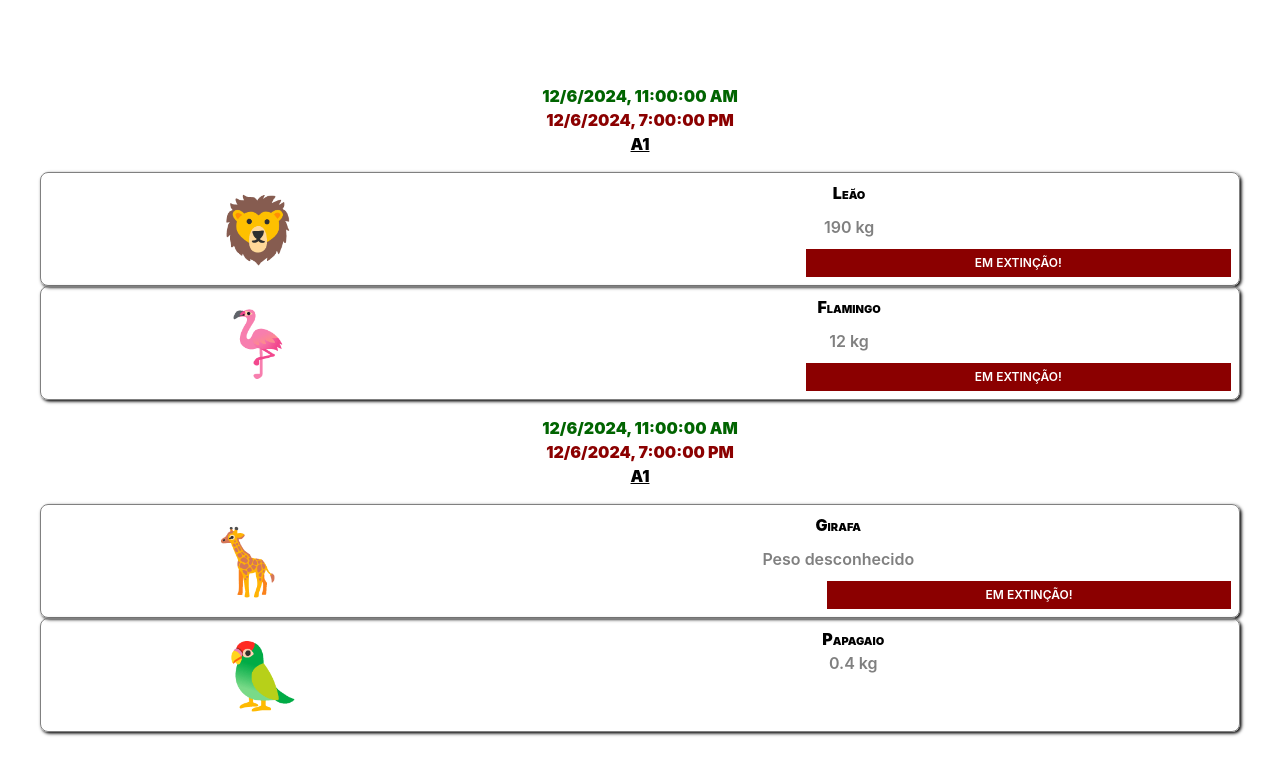
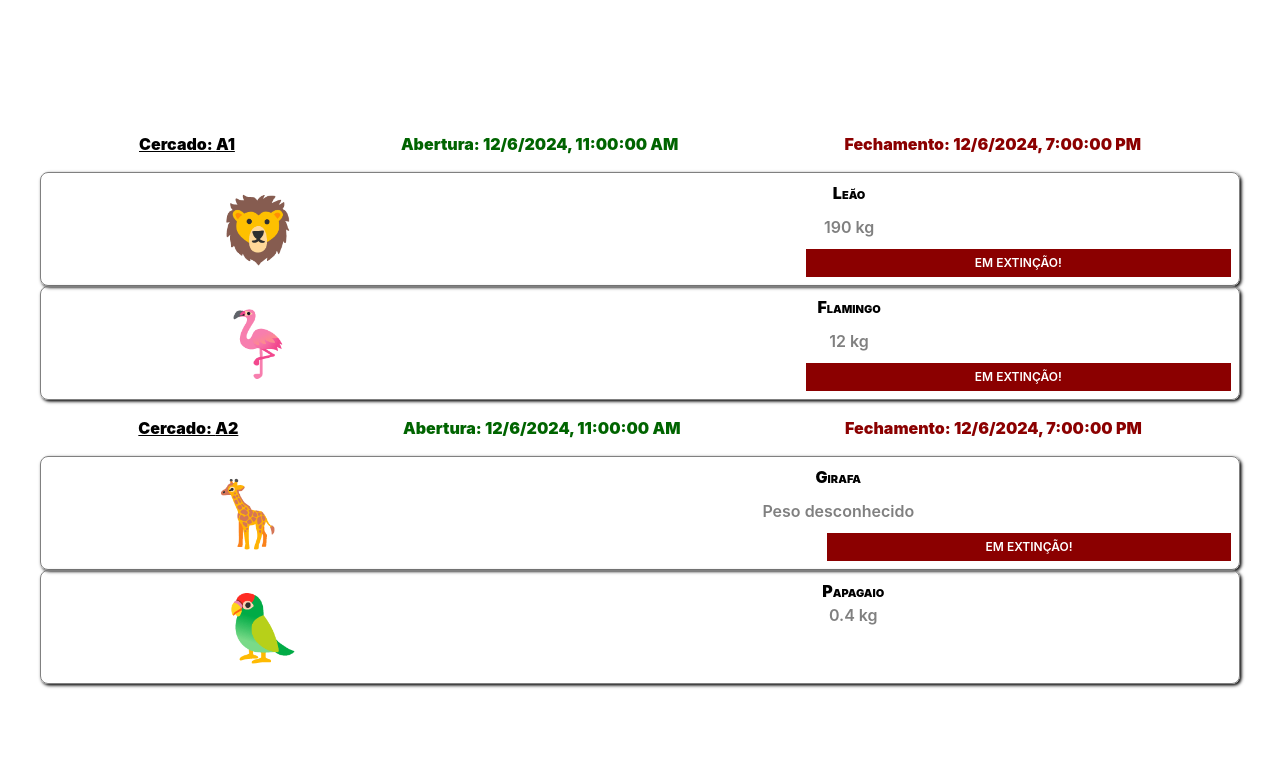
Before and after one commit to ufjf-dcc207/ufjf-dcc207-2024-3-a-atv03-VanessaTrajano, a React (Vite) app: page / in a window 1280 px wide. Shown: the top 774 px of the page. Built offline with nearby package versions, Linux system fonts and the light colour scheme.

Commit message:
Arruma componente Exibicao

```diff
--- a/src/App.tsx
+++ b/src/App.tsx
@@ -15,7 +15,7 @@ function App() {
       <Exibicao
         abertura={new Date("2024-12-06T08:00:00.000-03:00")}
         fechamento={new Date("2024-12-06T16:00-03:00")}
-        cercado="A1"
+        cercado="A2"
       />
       <Animal icone="🦒" nome="Girafa" peso={0.0} emExtincao={true} />
       <Animal icone="🦜" nome="Papagaio" peso={0.4} emExtincao={false} />
--- a/src/Exibicao.css
+++ b/src/Exibicao.css
@@ -1,16 +1,21 @@
 .exibicao{
     font-weight: 900;
     padding: 1em;
+    display: grid;
+    grid-template-areas: "local inicio fim";
 
     .inicio{
         color: darkgreen;
+        grid-area: inicio;
     }
 
     .fim{
         color: darkred;
+        grid-area: fim;
     }
 
     .local{
         text-decoration: underline;
+        grid-area: local;
     }
 }
--- a/src/Exibicao.tsx
+++ b/src/Exibicao.tsx
@@ -9,9 +9,9 @@ interface ExibicaoProps {
 function Exibicao({abertura:inicio, fechamento:fim, cercado:local}:ExibicaoProps) {
   return (
     <div className="exibicao">
-      <div className="inicio">{inicio.toLocaleString()}</div>
-      <div className="fim">{fim.toLocaleString()}</div>
-      <div className="local">{local}</div>
+      <div className="inicio">Abertura: {inicio.toLocaleString()}</div>
+      <div className="fim">Fechamento: {fim.toLocaleString()}</div>
+      <div className="local">Cercado: {local}</div>
     </div>
   );
 }
```
